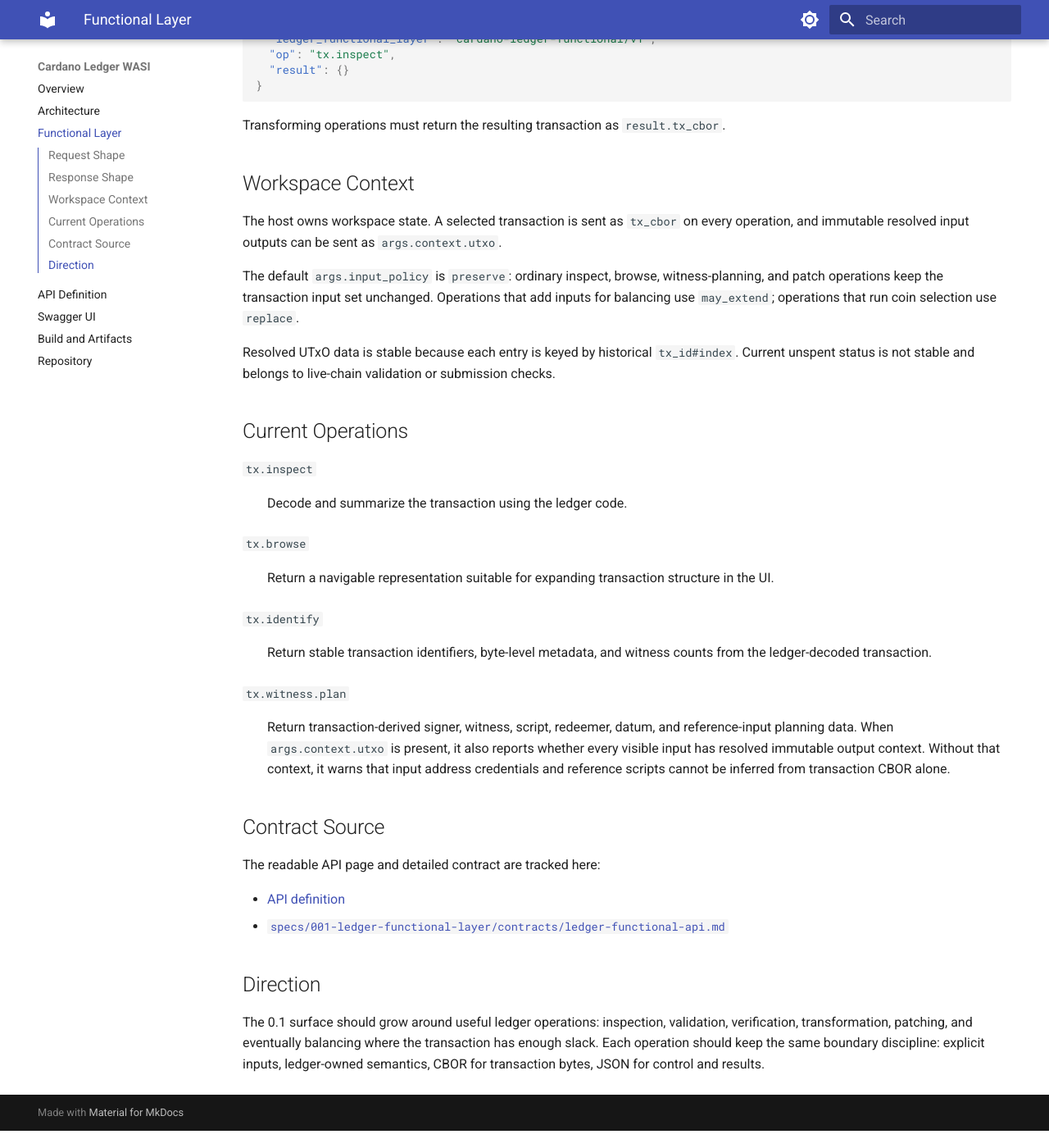
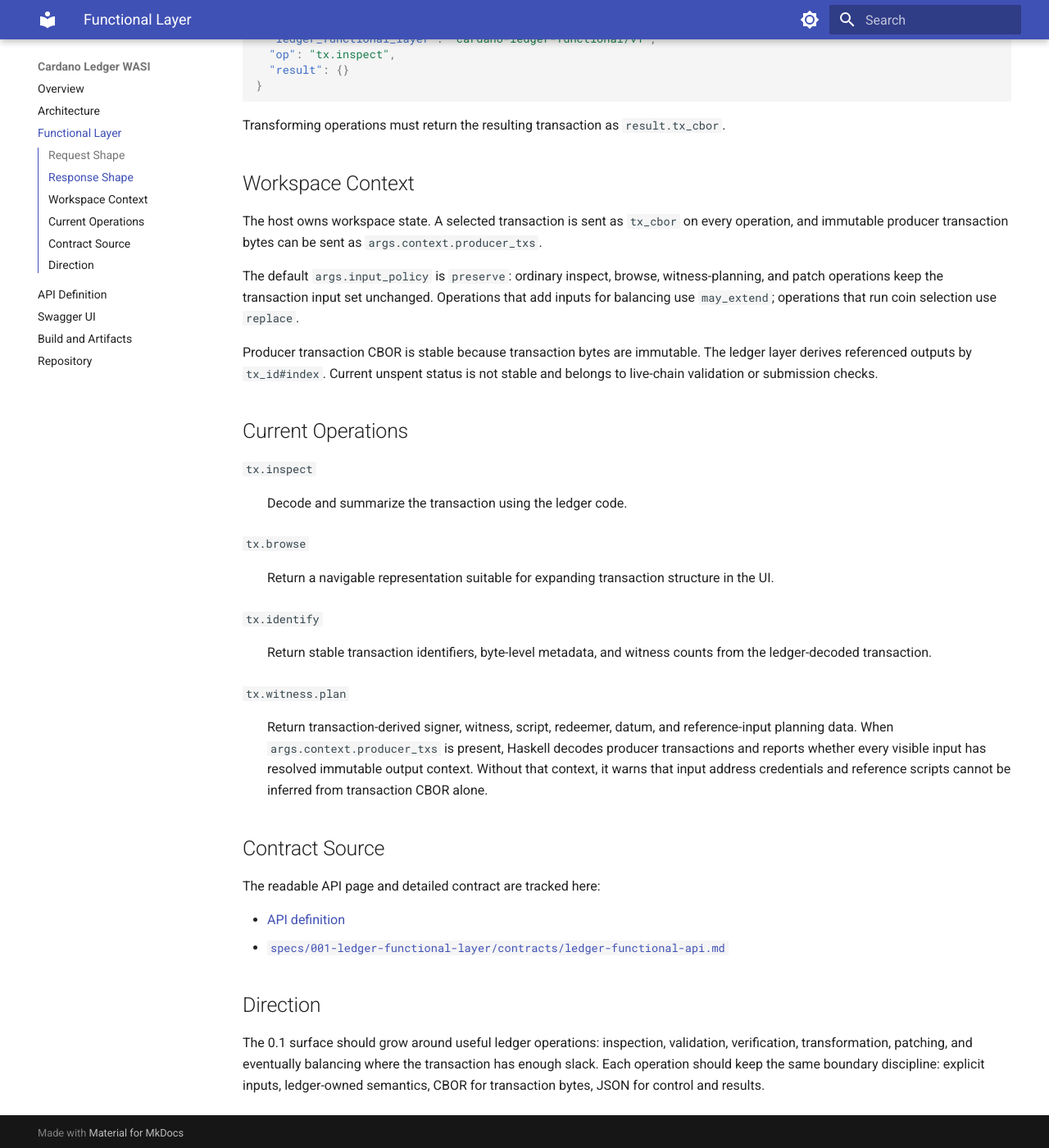
Before and after one commit to lambdasistemi/cardano-ledger-inspector, an MkDocs documentation site: the page built from gh-docs/functional-layer.md, in a window 1280 px wide and 1400 px high, scrolled down 661 px. Shown: the whole window at 82% size. Built offline with MkDocs 1.6.1 and Material for MkDocs 9.7.7, drawn with Linux system fonts in a browser that asks for light colours; before the commit the page ends 2040 px from its top, so only the background shows below that.

Commit message:
feat: resolve input context from producer tx cbor

```diff
--- a/gh-docs/functional-layer.md
+++ b/gh-docs/functional-layer.md
@@ -39,17 +39,17 @@ Transforming operations must return the resulting transaction as
 ## Workspace Context
 
 The host owns workspace state. A selected transaction is sent as `tx_cbor` on
-every operation, and immutable resolved input outputs can be sent as
-`args.context.utxo`.
+every operation, and immutable producer transaction bytes can be sent as
+`args.context.producer_txs`.
 
 The default `args.input_policy` is `preserve`: ordinary inspect, browse,
 witness-planning, and patch operations keep the transaction input set unchanged.
 Operations that add inputs for balancing use `may_extend`; operations that run
 coin selection use `replace`.
 
-Resolved UTxO data is stable because each entry is keyed by historical
-`tx_id#index`. Current unspent status is not stable and belongs to live-chain
-validation or submission checks.
+Producer transaction CBOR is stable because transaction bytes are immutable.
+The ledger layer derives referenced outputs by `tx_id#index`. Current unspent
+status is not stable and belongs to live-chain validation or submission checks.
 
 ## Current Operations
 
@@ -66,10 +66,11 @@ validation or submission checks.
 
 `tx.witness.plan`
 : Return transaction-derived signer, witness, script, redeemer, datum, and
-  reference-input planning data. When `args.context.utxo` is present, it also
-  reports whether every visible input has resolved immutable output context.
-  Without that context, it warns that input address credentials and reference
-  scripts cannot be inferred from transaction CBOR alone.
+  reference-input planning data. When `args.context.producer_txs` is present,
+  Haskell decodes producer transactions and reports whether every visible input
+  has resolved immutable output context. Without that context, it warns that
+  input address credentials and reference scripts cannot be inferred from
+  transaction CBOR alone.
 
 ## Contract Source
 
```
Also changed, not shown: README.md (+3 -2 lines), docs/inspector/src/FFI/Blockfrost.js (+19 -68 lines), docs/inspector/src/FFI/Json.js (+6 -4 lines), gh-docs/api.md (+8 -6 lines), specs/001-ledger-functional-layer/contracts/ledger-functional-api.md (+31 -33 lines), 9 other files.
